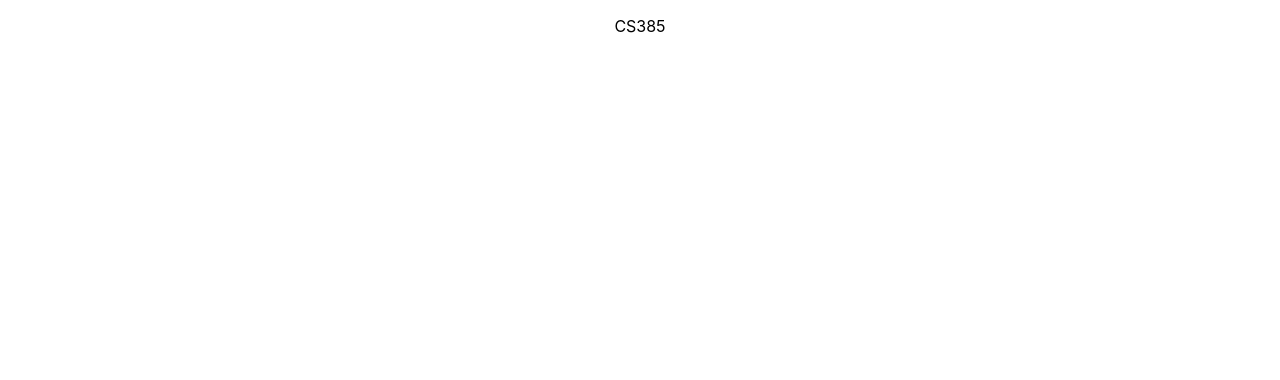
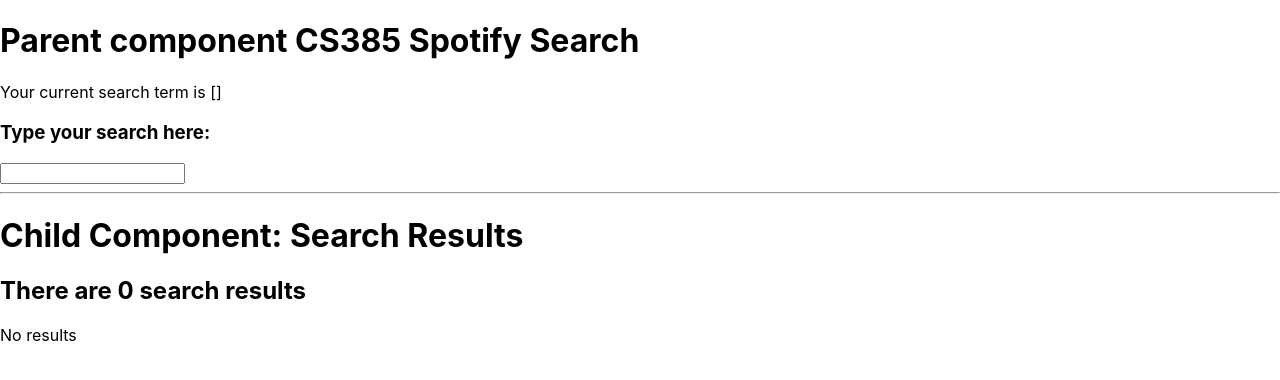
Before and after one commit to zlx0000/CS385Project, a React (Create React App) app in the folder client/: page / in a window 1280 px wide. Shown: the top 380 px of the page. Built offline with nearby package versions, Linux system fonts and the light colour scheme.

Commit message:
modified:   client/src/App.js

```diff
--- a/client/src/App.js
+++ b/client/src/App.js
@@ -1,12 +1,104 @@
-import logo from './logo.svg';
-import './App.css';
+import React, { useState } from "react";
+// import our data from the Javascript file.
+// JSON object representing Spotify streams to August 2023
+import { items } from "./items";
 
+// Writing our own functions for use in our app
+// Writing a comment about a specific number.
+function writeNumberAsWords(n) {
+  let nAsStr = n.toString(10); // our number is in base 10
+  let digits = nAsStr.length; // number of digits
+  let firstDigit = nAsStr.charAt(0);
+
+  let message = "nothing";
+  if (digits === 9) {
+    message = "(At least " + firstDigit + " hundred million!)";
+  } else if (digits === 10) {
+    message = "(At least " + firstDigit + " billion!)";
+  } else {
+    message = "(Lots of streams)";
+  }
+
+  return message;
+}
+
+// Parent component - App
 function App() {
+  // lets keep the searchTerm as a state varaiable
+  // searchTerm is given an initial value of empty string
+  const [searchTerm, setSearchTerm] = useState("");
+
+  // Here is our textbox handler function.
+  // This handles the event that is fired when
+  // the search form (text box) changes
+  function onSearchFormChange(event) {
+    // An event is generated by Javascript.
+    // We use the hook setSearchTerm to safely assign
+    // the current value in the textbox to searchTerm
+    setSearchTerm(event.target.value);
+  }
+
   return (
-    <div className="App">
-      <p>CS385</p>
-    </div>
+    <>
+      <h1>Parent component CS385 Spotify Search</h1>
+      <p>Your current search term is [{searchTerm}]</p>
+      <form>
+        <h3>Type your search here: </h3>
+        <input onChange={onSearchFormChange} type="text" />
+      </form>
+      <hr />
+      <ResultsComponent
+        searchTermFromParent={searchTerm}
+        spotifyArrayFromParent={items}
+      />
+    </>
   );
 }
 
+// This is the child component. It is used to display the results
+// of the searches conducted. The parent must provide the searchTerm
+// and access to the array of JSON objects.
+
+function ResultsComponent(props) {
+  // Within this component or function we create our
+  // filter function. It will be needed to conduct
+  // the search of the array of JSON objects.
+
+  function filterFunction(searchTerm) {
+    return function (spotifyObject) {
+      // convert everything to lower case for string matching
+      let artist = spotifyObject.artist.toLowerCase();
+      let track = spotifyObject.track.toLowerCase();
+      return (
+        searchTerm !== "" &&
+        (track.includes(searchTerm.toLowerCase()) ||
+          artist.includes(searchTerm.toLowerCase()))
+      );
+    };
+  }
+  // We can use the filter function to tell us how many search results
+  // we have. We find the length of the filtered array
+
+  let numberResults = props.spotifyArrayFromParent.filter(
+    filterFunction(props.searchTermFromParent)
+  ).length;
+
+  return (
+    <>
+      <h1>Child Component: Search Results</h1>
+      <h2>There are {numberResults} search results </h2>
+      {numberResults === 0 && <p>No results</p>}
+      {numberResults > 0 && numberResults < 10 && <p>Some results, not many</p>}
+      {numberResults > 10 && <p>Lots of results</p>}
+      {props.spotifyArrayFromParent
+        .filter(filterFunction(props.searchTermFromParent))
+        .map((a, index) => (
+          <p key={index}>
+            <b>{a.artist}</b>, <i>{a.track}</i> Streams: {a.streams}{" "}
+            {writeNumberAsWords(a.streams)}
+          </p>
+        ))}
+    </>
+  );
+} // end of child component for results.
 export default App;
```
